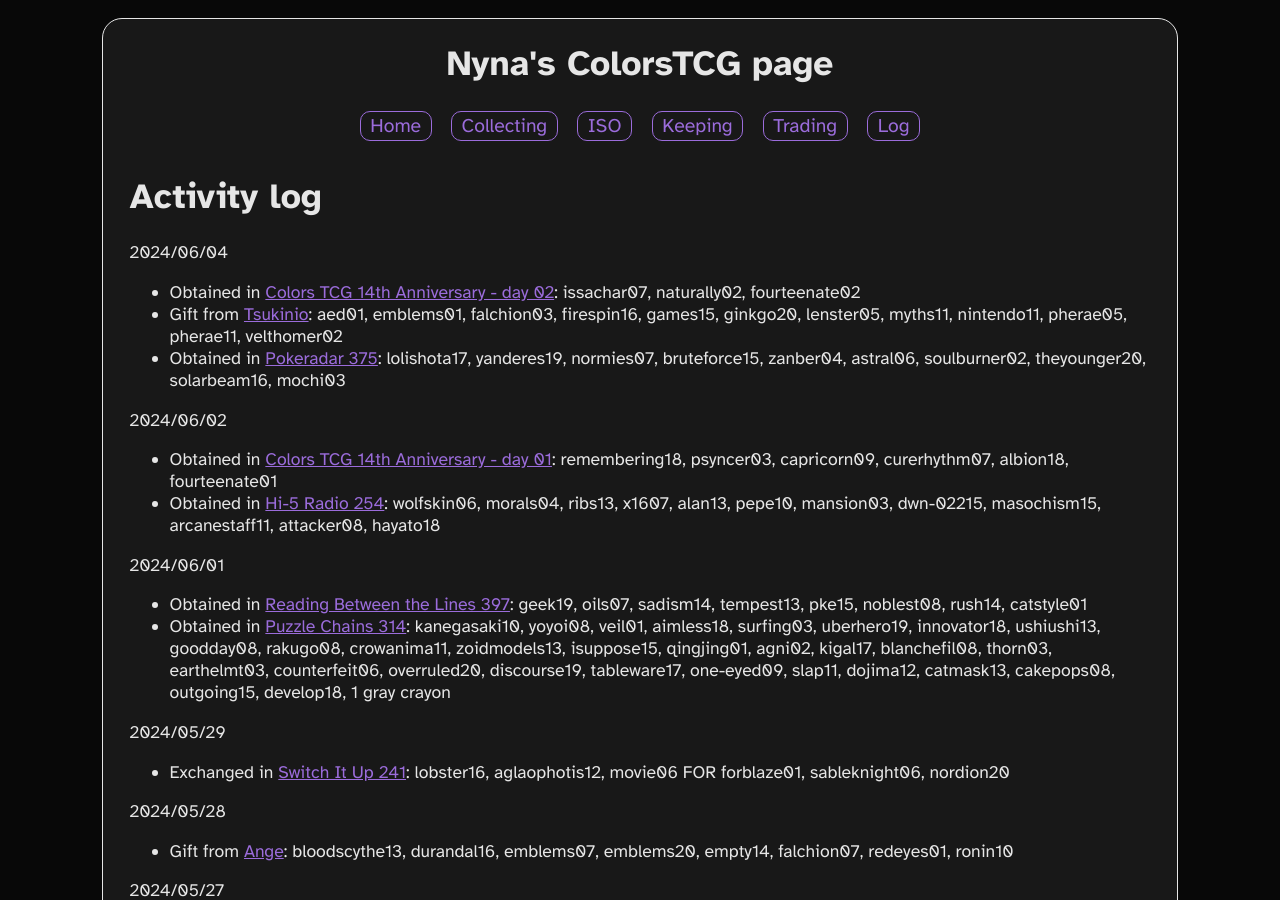
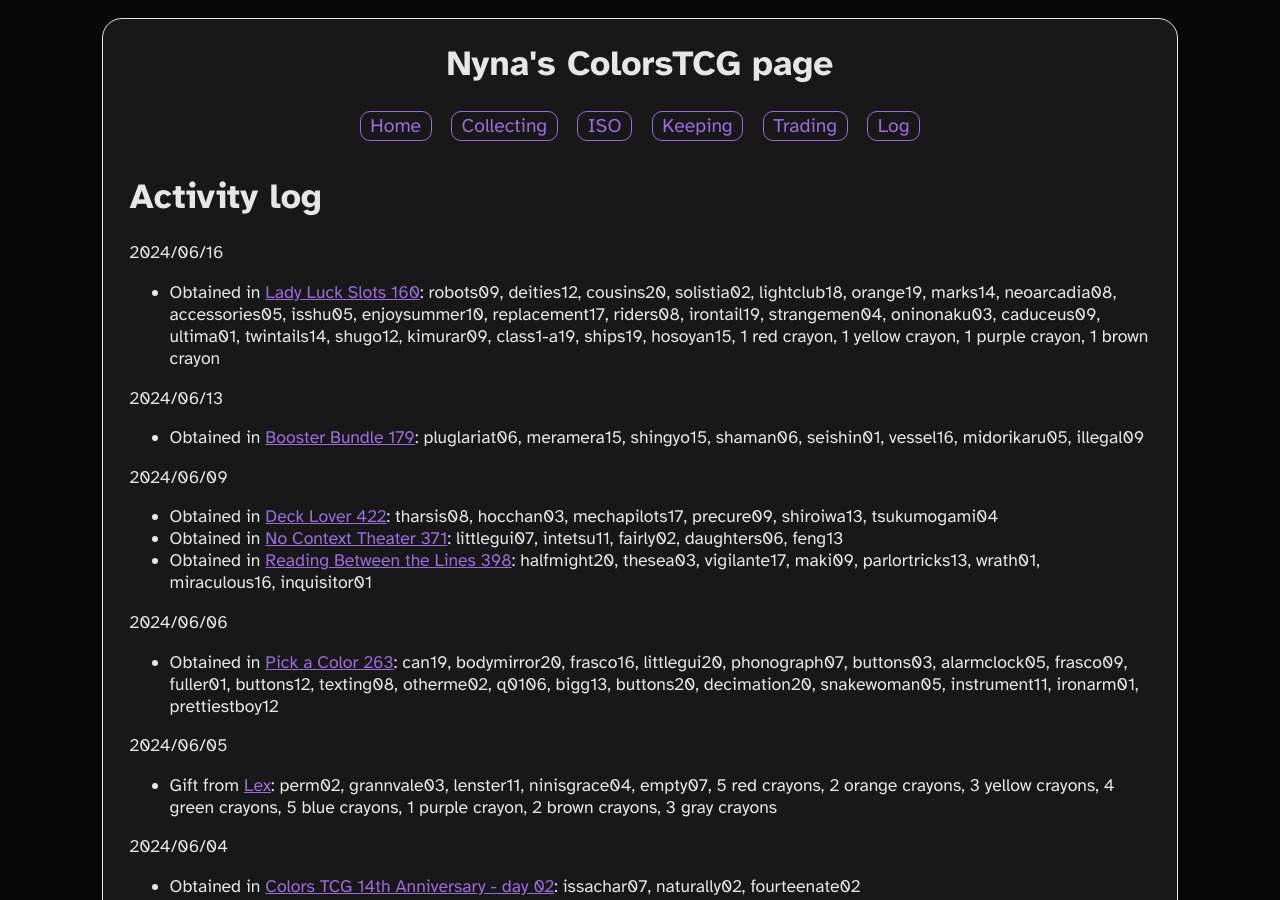
Before and after one commit to NynaSunner/NynaSunner.github.io, a Jekyll site: the page built from misc/colorstcg/log.md, in a window 1280 px wide and 900 px high. Built offline with Jekyll 4.4.1, drawn with Linux system fonts in a browser that asks for light colours.

Commit message:
Colors update

```diff
--- a/_layouts/default.html
+++ b/_layouts/default.html
@@ -21,7 +21,7 @@
     <script data-goatcounter="https://nynasunner.goatcounter.com/count" async src="//gc.zgo.at/count.js"></script>
     <script src="https://unpkg.com/freezeframe/dist/freezeframe.min.js"></script>
 
-    <meta http-equiv="refresh" content="0; url=https://nynasunner.space{{ page.url }}"><!--  -->
+    <!-- <meta http-equiv="refresh" content="0; url=https://nynasunner.space{{ page.url }}"> -->
 
 
 </head>
--- a/misc/colorstcg/log.md
+++ b/misc/colorstcg/log.md
@@ -4,6 +4,22 @@ title: Log
 permalink: /colors/log/
 ---
 # Activity log
+2024/06/16
+- Obtained in [Lady Luck Slots 160](https://colors-tcg.dreamwidth.org/3838574.html?thread=195358318#cmt195358318): robots09, deities12, cousins20, solistia02, lightclub18, orange19, marks14, neoarcadia08, accessories05, isshu05, enjoysummer10, replacement17, riders08, irontail19, strangemen04, oninonaku03, caduceus09, ultima01, twintails14, shugo12, kimurar09, class1-a19, ships19, hosoyan15, 1 red crayon, 1 yellow crayon, 1 purple crayon, 1 brown crayon
+
+2024/06/13
+- Obtained in [Booster Bundle 179](https://colors-tcg.dreamwidth.org/3838978.html?thread=195248642#cmt195248642): pluglariat06, meramera15, shingyo15, shaman06, seishin01, vessel16, midorikaru05, illegal09
+
+2024/06/09
+- Obtained in [Deck Lover 422](https://colors-tcg.dreamwidth.org/3835808.html?thread=195085216#cmt195085216): tharsis08, hocchan03, mechapilots17, precure09, shiroiwa13, tsukumogami04
+- Obtained in [No Context Theater 371](https://colors-tcg.dreamwidth.org/3836375.html?thread=195077335#cmt195077335): littlegui07, intetsu11, fairly02, daughters06, feng13
+- Obtained in [Reading Between the Lines 398](https://colors-tcg.dreamwidth.org/3841570.html?thread=195046690#cmt195046690): halfmight20, thesea03, vigilante17, maki09, parlortricks13, wrath01, miraculous16, inquisitor01
+
+2024/06/06
+- Obtained in [Pick a Color 263](https://colors-tcg.dreamwidth.org/3832223.html?thread=194934175#cmt194934175): can19, bodymirror20, frasco16, littlegui20, phonograph07, buttons03, alarmclock05, frasco09, fuller01, buttons12, texting08, otherme02, q0106, bigg13, buttons20, decimation20, snakewoman05, instrument11, ironarm01, prettiestboy12
+
+2024/06/05
+- Gift from [Lex](https://nynasunner.dreamwidth.org/442.html?thread=1466#cmt1466): perm02, grannvale03, lenster11, ninisgrace04, empty07, 5 red crayons, 2 orange crayons, 3 yellow crayons, 4 green crayons, 5 blue crayons, 1 purple crayon, 2 brown crayons, 3 gray crayons
 
 2024/06/04
 - Obtained in [Colors TCG 14th Anniversary - day 02](https://colors-tcg.dreamwidth.org/3844977.html?thread=194886257#cmt194886257): issachar07, naturally02, fourteenate02
```
Also changed, not shown: _data/colors/currencies.json (+8 -8 lines), _data/colors/keeping.csv (+8 -0 lines), _data/colors/trading.csv (+68 -0 lines), misc/colorstcg/index.md (+2 -2 lines).
